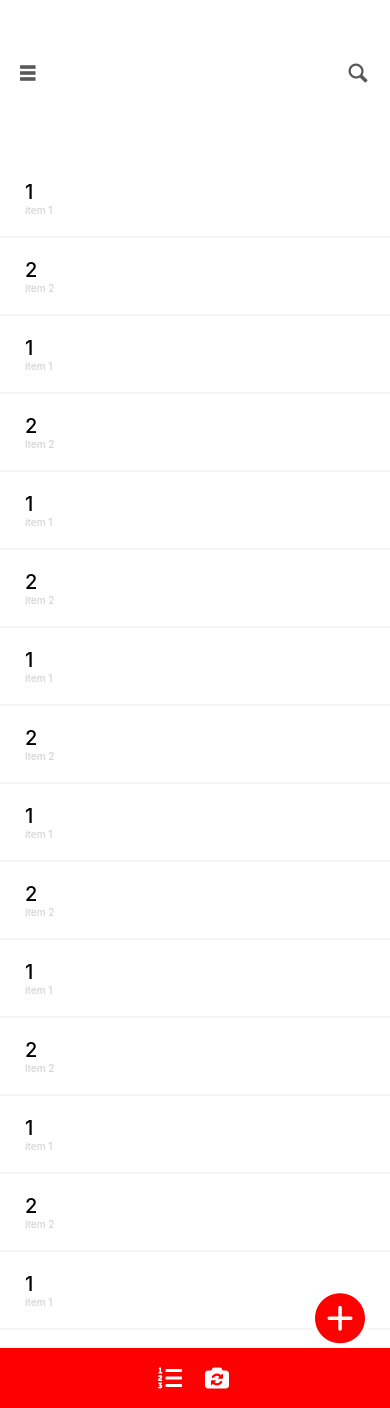
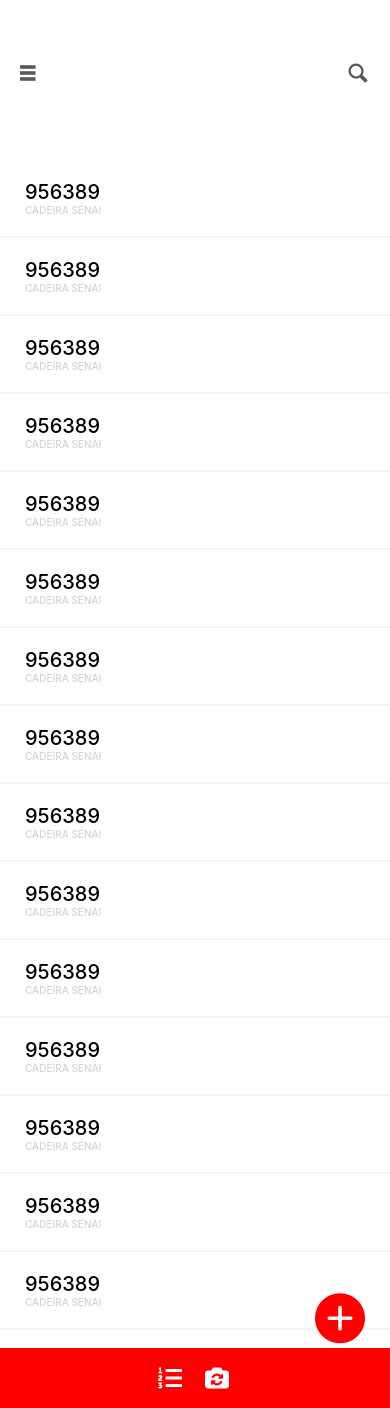
Before and after one commit to Japiinhaa/APP, a React Native app: screen / in a window 390 px wide. Built offline with nearby package versions, Linux system fonts and the light colour scheme.

Commit message:
finalizacao da page inventario

```diff
--- a/screens/Inventarios.tsx
+++ b/screens/Inventarios.tsx
@@ -14,22 +14,22 @@
                 </TouchableOpacity>
             </View>
             <View>
-                <Itens id="1" item="item 1" />
-                <Itens id="2" item="item 2" />
-                <Itens id="1" item="item 1" />
-                <Itens id="2" item="item 2" />
-                <Itens id="1" item="item 1" />
-                <Itens id="2" item="item 2" />
-                <Itens id="1" item="item 1" />
-                <Itens id="2" item="item 2" />
-                <Itens id="1" item="item 1" />
-                <Itens id="2" item="item 2" />
-                <Itens id="1" item="item 1" />
-                <Itens id="2" item="item 2" />
-                <Itens id="1" item="item 1" />
-                <Itens id="2" item="item 2" />
-                <Itens id="1" item="item 1" />
-                <Itens id="2" item="item 2" />
+                <Itens id="956389" item="CADEIRA SENAI" />
+                <Itens id="956389" item="CADEIRA SENAI" />
+                <Itens id="956389" item="CADEIRA SENAI" />
+                <Itens id="956389" item="CADEIRA SENAI" />
+                <Itens id="956389" item="CADEIRA SENAI" />
+                <Itens id="956389" item="CADEIRA SENAI" />
+                <Itens id="956389" item="CADEIRA SENAI" />
+                <Itens id="956389" item="CADEIRA SENAI" />
+                <Itens id="956389" item="CADEIRA SENAI" />
+                <Itens id="956389" item="CADEIRA SENAI" />
+                <Itens id="956389" item="CADEIRA SENAI" />
+                <Itens id="956389" item="CADEIRA SENAI" />
+                <Itens id="956389" item="CADEIRA SENAI" />
+                <Itens id="956389" item="CADEIRA SENAI" />
+                <Itens id="956389" item="CADEIRA SENAI" />
+                <Itens id="956389" item="CADEIRA SENAI" />
             </View>
         </ScrollView>
             <View style={styles.addButtonContainer}>
```
